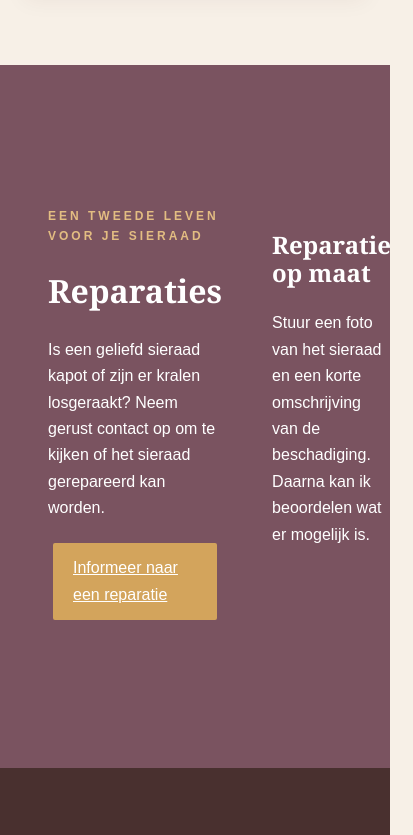
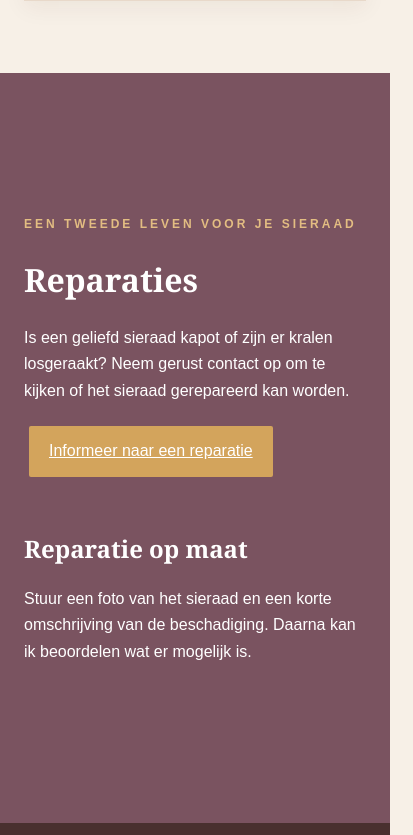
Before and after one commit to npcats/BeadEm, a plain HTML site: page index.html in a window 390 px wide. Shown: the part 1952-2787 px from the top of the page, 413 px wide, since content can reach past the window. Drawn offline with nearby package versions, Linux system fonts and the light colour scheme.

Commit message:
Fix mobiele kolommen reparatie- en workshopblok
Co-authored-by: Copilot App <223556219+Copilot@users.noreply.github.com>

```diff
--- a/css/style.css
+++ b/css/style.css
@@ -347,9 +347,20 @@ a.btn.instagram-btn {
 
   .grid,
   .contact,
-  .band .inner
+  .band .inner,
   .repair-inner {
     grid-template-columns: 1fr;
+    gap: 28px;
+  }
+
+  .band .inner > div,
+  .repair-inner > div {
+    min-width: 0;
+  }
+
+  .repair-band {
+    padding-left: 0;
+    padding-right: 0;
   }
 
   h1 {
```
